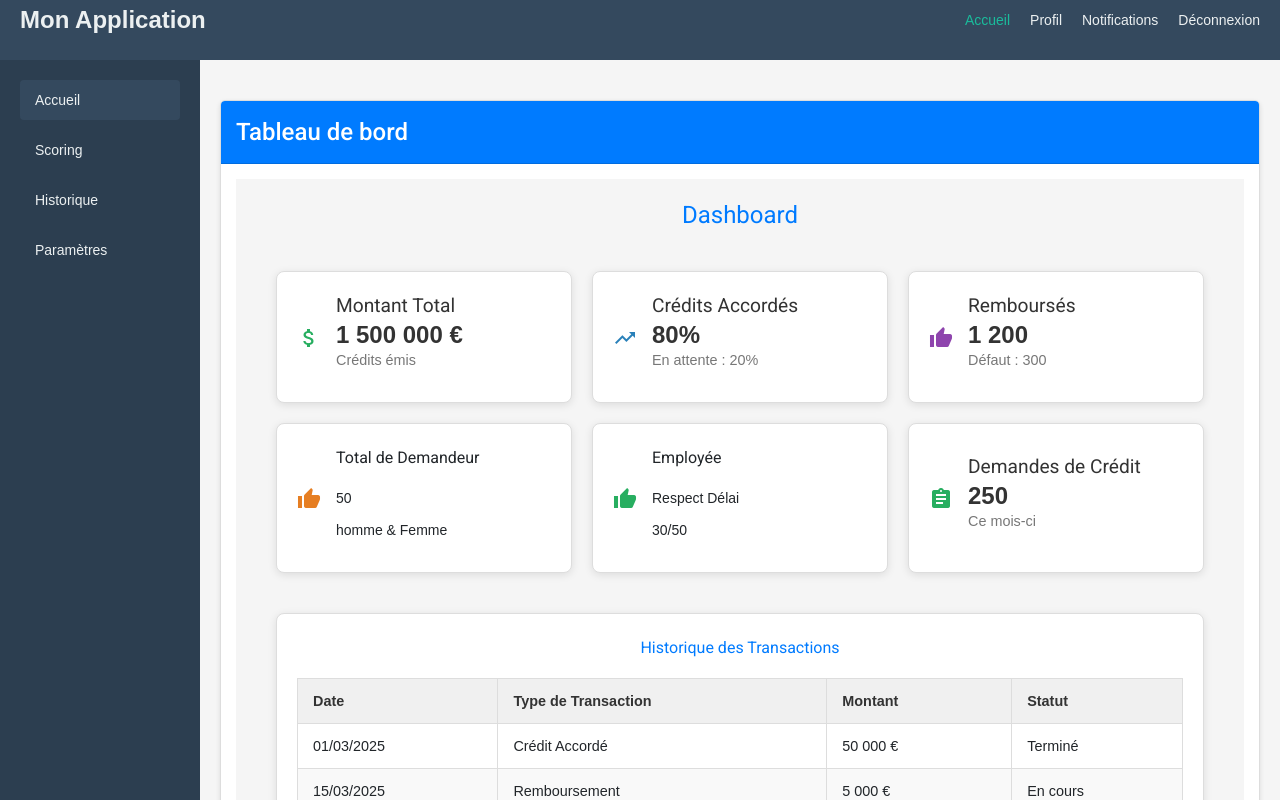
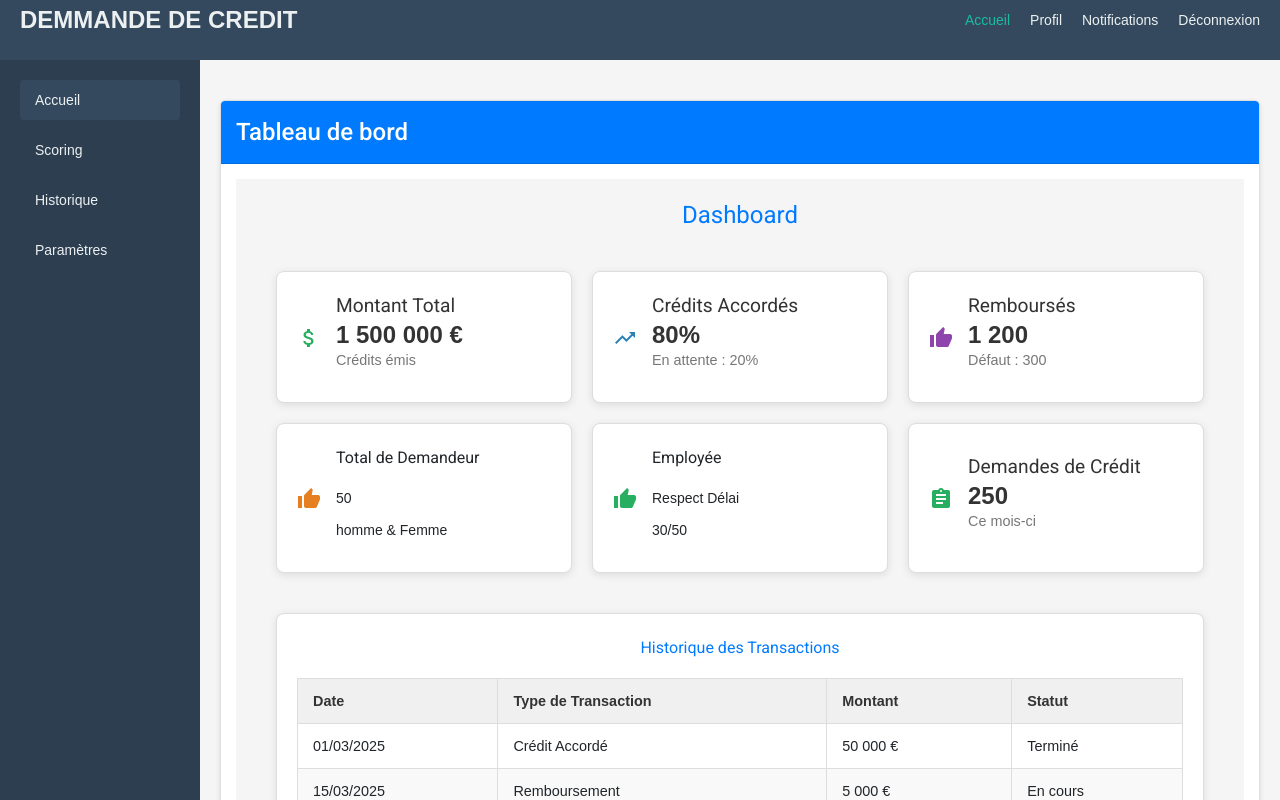
Before and after one commit to Racdia/devops_project_frontend, an Angular app: page / in a window 1280 px wide. Built offline with nearby package versions, Linux system fonts and the light colour scheme; a small style sheet from the web is missing.

Commit message:
test first pipeline

```diff
--- a/src/app/app.component.html
+++ b/src/app/app.component.html
@@ -2,7 +2,7 @@
   <!-- Header Menu -->
   <header class="header-menu">
     <div class="header-container">
-      <div class="logo">Mon Application</div>
+      <div class="logo">DEMMANDE DE CREDIT</div>
       <nav class="header-nav">
         <ul>
           <li (click)="switchView('credit-app')" [class.active]="currentView === 'credit-app'">Accueil</li>
```
